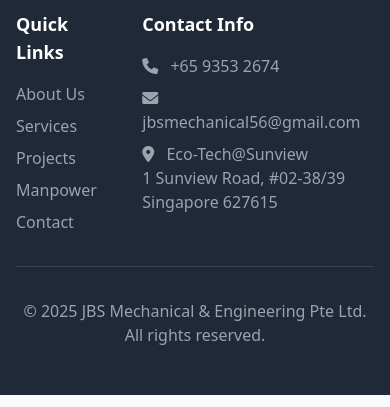
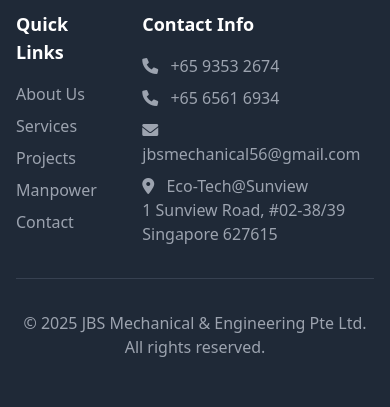
Before and after one commit to lintware/jbswebpage, a plain HTML site: page about.html in a window 390 px wide. Shown: the part 11251-11658 px from the top of the page. Drawn offline with nearby package versions, Linux system fonts and the light colour scheme.

Commit message:
phone number updated in all the pages

```diff
--- a/about.html
+++ b/about.html
@@ -509,6 +509,7 @@
                     <h4 class="text-lg font-semibold mb-4">Contact Info</h4>
                     <div class="space-y-2 text-gray-400">
                         <p><i class="fas fa-phone mr-2"></i> +65 9353 2674</p>
+                        <p><i class="fas fa-phone mr-2"></i> +65 6561 6934</p>
                         <p><i class="fas fa-envelope mr-2"></i> jbsmechanical56@gmail.com</p>
                         <p><i class="fas fa-map-marker-alt mr-2"></i> Eco-Tech@Sunview<br>1 Sunview Road, #02-38/39<br>Singapore 627615</p>
                     </div>
```
Also changed, not shown: contact.html (+1 -0 lines), manpower.html (+1 -0 lines), projects.html (+1 -0 lines), services.html (+1 -0 lines).
